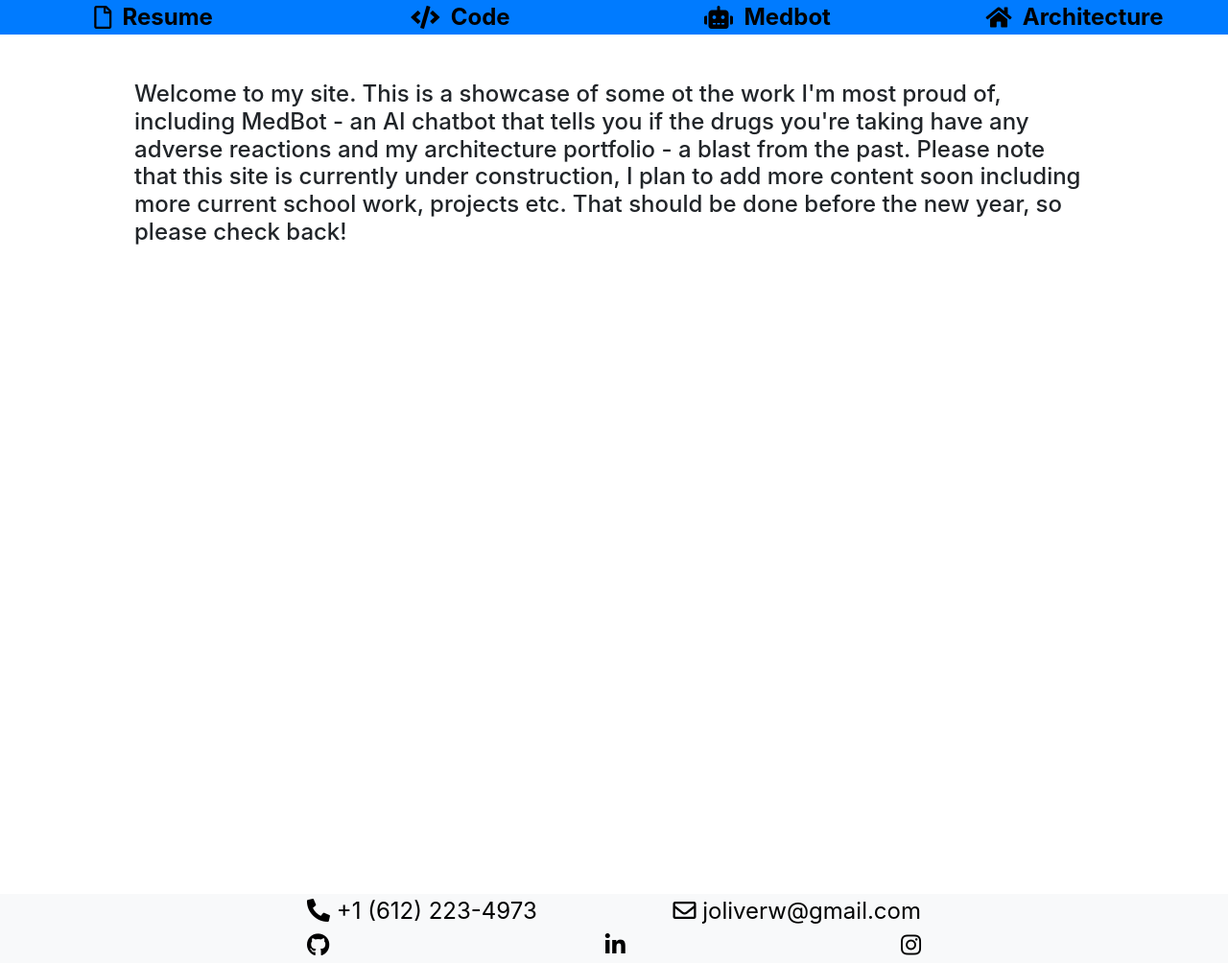
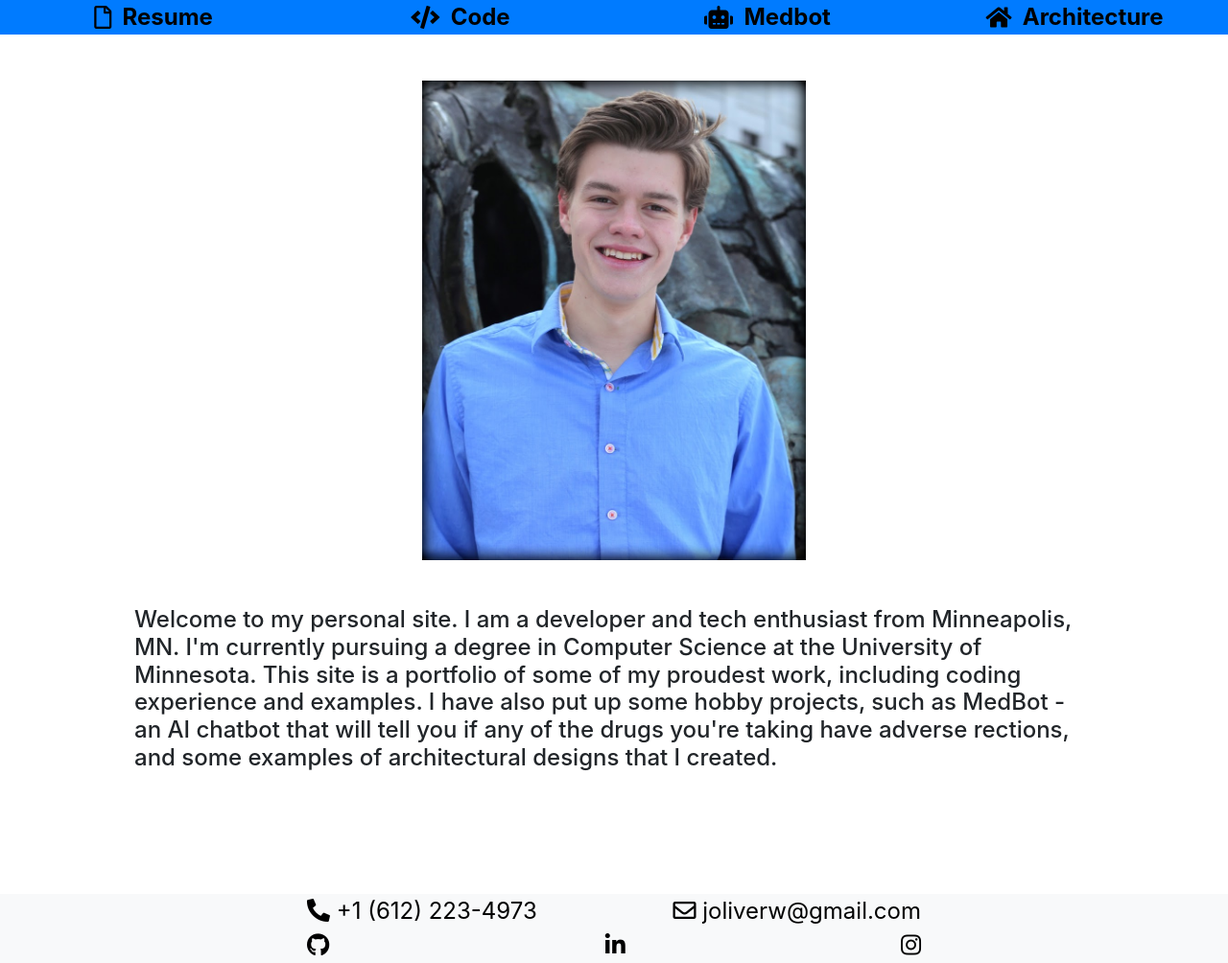
Before and after one commit to owhittlef/portfolio, a Django app: page /portfolio/ in a window 1280 px wide. Shown: the part 56-1060 px from the top of the page at 96% size. Run offline with Django 3.2, Linux system fonts and the light colour scheme; style sheets or scripts are compiled from the project's sources; some libraries are stand-ins or nearby versions.

Commit message:
Updated landing page

```diff
--- a/web/portfolio/static/main.css
+++ b/web/portfolio/static/main.css
@@ -26,7 +26,7 @@ div.content-wrapper { width: 100%; height: 100%; margin: 3em 0; display: flex; v
 
 div.content { width: 100%; height: 100%; max-width: 1000px; }
 
-div.content-center { width: 100%; height: 100%; display: flex; vertical-align: middle; justify-content: center; align-items: center; }
+div.content-center { width: 100%; display: flex; vertical-align: middle; justify-content: center; align-items: center; }
 
 .parallax { min-height: 500px; background-color: #F8F9FA; background-attachment: fixed; background-position: center; background-repeat: no-repeat; background-size: cover; }
 
--- a/web/portfolio/static/main.scss
+++ b/web/portfolio/static/main.scss
@@ -85,7 +85,6 @@ div.content {
 }
 div.content-center {
   width: 100%;
-  height: 100%;
   display: flex;
   vertical-align: middle;
   justify-content: center;
--- a/web/portfolio/templates/portfolio/index.html
+++ b/web/portfolio/templates/portfolio/index.html
@@ -3,14 +3,14 @@
 {% load static %}
 
 {% block content %}
-<!-- <div class="content-center"> -->
-  <!-- <h2><pre>&lt;&gt; This page is under construction. &lt;&#47;&gt;</pre></h2> -->
-  <h4>Welcome to my site. This is a showcase of some ot the work I'm most proud of,
-    including MedBot - an AI chatbot that tells you if the drugs you're taking have
-    any adverse reactions and my architecture portfolio - a blast from the past.
-    Please note that this site is currently under construction, I plan to add more
-    content soon including more current school work, projects etc. That should be
-    done before the new year, so please check back!
-    </h4>
-<!-- </div> -->
+<div class="content-center">
+<img src="{% static 'headshot.jpg' %}" style="height:500px; margin-bottom:3em;" alt="Headshot">
+</div>
+  <h4>
+    Welcome to my personal site.
+    I am a developer and tech enthusiast from Minneapolis, MN.
+    I'm currently pursuing a degree in Computer Science at the University of Minnesota.
+    This site is a portfolio of some of my proudest work, including coding experience and examples.
+    I have also put up some hobby projects, such as MedBot - an AI chatbot that will tell you if any of the drugs you're taking have adverse rections, and some examples of architectural designs that I created.
+  </h4>
 {% endblock %}
--- a/web/portfolio/urls.py
+++ b/web/portfolio/urls.py
@@ -5,6 +5,6 @@ from . import views
 
 urlpatterns = [
     path('', views.index, name='index'),
-    path('resume', views.resume, name='resume'),
+    path('resume', views.resume, name='test'),
     path('code', views.code, name="code"),
 ]
--- a/web/portfolio/views.py
+++ b/web/portfolio/views.py
@@ -11,7 +11,7 @@ def index(request):
     return render(request, 'portfolio/index.html')
 @csrf_exempt
 def resume(request):
-    return FileResponse(open('portfolio/static/oliver_whittlef_resume.pdf', 'rb'), content_type='application/pdf')
+    return FileResponse(open('portfolio/static/oliver_whittlef_resume.pdf', 'rb'), content_type='application/pdf', filename="Resume - Oliver Whittlef")
 @csrf_exempt
 def code(request):
     return render(request, 'portfolio/code.html')
```
Also changed, not shown: web/portfolio/static/headshot.jpg (added), 1 other file.
